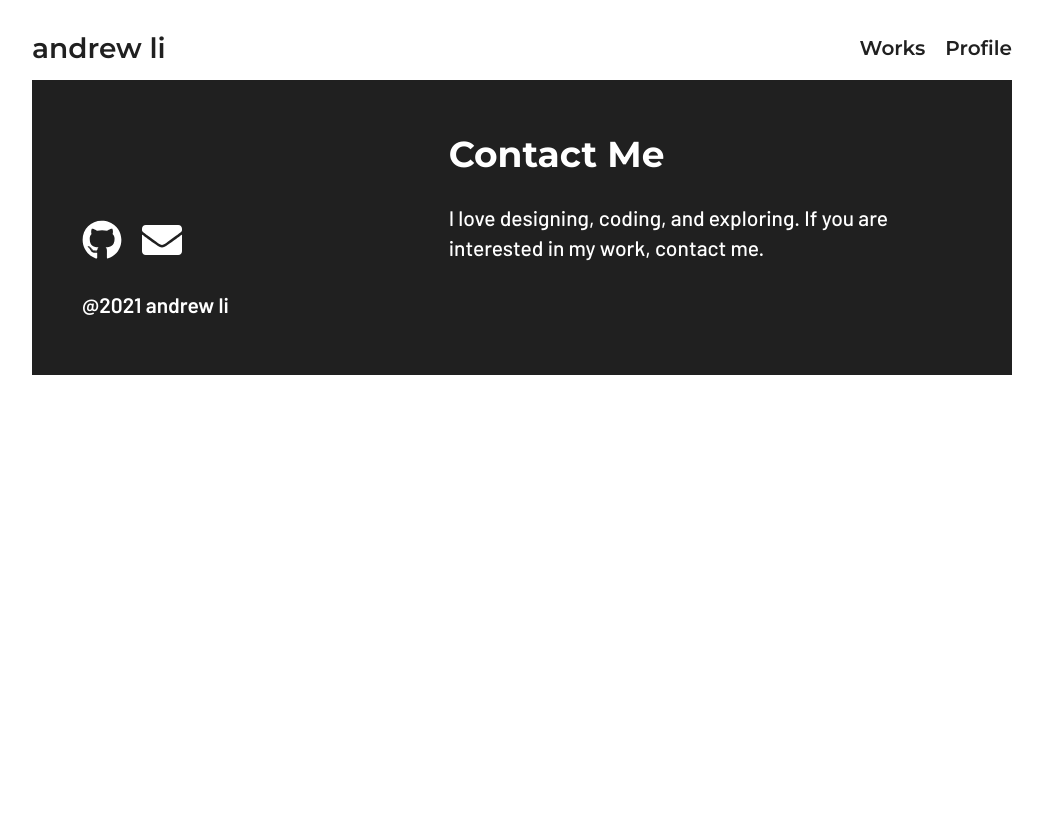
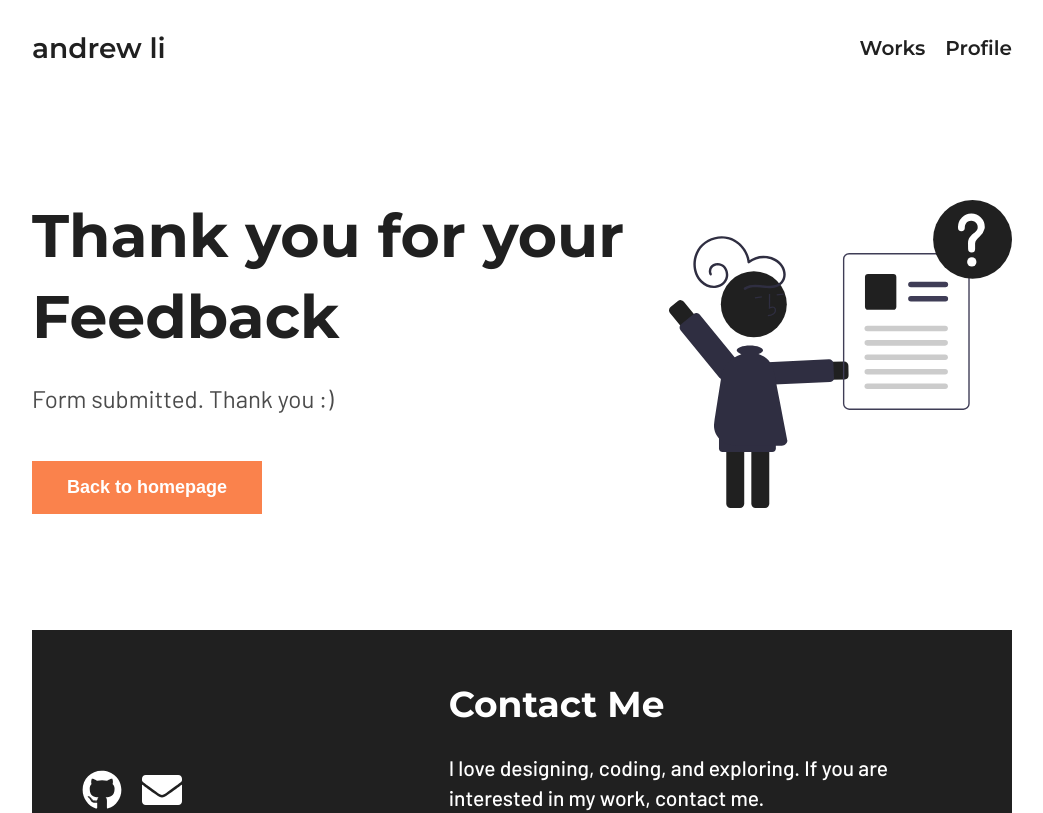
Before and after one commit to IamMrandrew/portfolio, a React (Create React App) app: page /profile/thanks in a window 1280 px wide. Shown: the top 813 px of the page, without its empty margins (118-1161 px from the left). Built offline with nearby package versions, Linux system fonts and the light colour scheme.

Commit message:
feat: thanks page after form submission

```diff
--- a/src/App.css
+++ b/src/App.css
@@ -1606,9 +1606,10 @@ body.scroll-lock {
   -webkit-box-align: center;
       -ms-flex-align: center;
           align-items: center;
+  padding: 10px;
   padding-left: 17px;
   width: 100%;
-  margin-bottom: 10px;
+  margin-bottom: 12px;
   background-color: #ffffff;
 }
 
@@ -1719,5 +1720,68 @@ body.scroll-lock {
     padding: 20px;
     padding-top: 100px;
   }
+  .contact .section-block .contact-form .contact-name-field,
+  .contact .section-block .contact-form .contact-email-field,
+  .contact .section-block .contact-form .contact-message-field {
+    padding: 8px;
+    padding-left: 17px;
+  }
+}
+
+.thanks {
+  display: -webkit-box;
+  display: -ms-flexbox;
+  display: flex;
+  -ms-flex-wrap: wrap;
+      flex-wrap: wrap;
+  -webkit-box-pack: justify;
+      -ms-flex-pack: justify;
+          justify-content: space-between;
+  -webkit-box-align: center;
+      -ms-flex-align: center;
+          align-items: center;
+  height: 550px;
+}
+
+.thanks .text-wrapper {
+  -ms-flex-preferred-size: 65%;
+      flex-basis: 65%;
+}
+
+.thanks .text-wrapper .main-title {
+  color: #202020;
+  margin-bottom: 30px;
+}
+
+.thanks .text-wrapper .sub-title {
+  color: #4b4b4b;
+  font-size: 24px;
+  margin-bottom: 50px;
+}
+
+.thanks .text-wrapper button {
+  padding: 16px 35px;
+}
+
+.thanks .img-wrapper {
+  -ms-flex-preferred-size: 35%;
+      flex-basis: 35%;
+}
+
+.thanks .img-wrapper img {
+  max-width: 100%;
+}
+
+@media screen and (max-width: 767px) {
+  .thanks .text-wrapper {
+    -ms-flex-preferred-size: 100%;
+        flex-basis: 100%;
+    -webkit-box-ordinal-group: 2;
+        -ms-flex-order: 1;
+            order: 1;
+  }
+  .thanks .img-wrapper {
+    display: none;
+  }
 }
 /*# sourceMappingURL=App.css.map */
--- a/src/App.js
+++ b/src/App.js
@@ -14,7 +14,7 @@ const App = () => {
         <Switch>
           <Route path="/" exact component={Home} />
           <Route path="/profile" exact component={Profile} />
-          <Route path="/profile/submitted" exact component={Thanks} />
+          <Route path="/profile/thanks" exact component={Thanks} />
         </Switch>
         <Footer />
       </div>
--- a/src/App.scss
+++ b/src/App.scss
@@ -12,3 +12,4 @@
 @import "css/components/button";
 @import "css/components/skills";
 @import "css/components/contact";
+@import "css/components/thanks";
--- a/src/components/Thanks.js
+++ b/src/components/Thanks.js
@@ -1,9 +1,21 @@
 import React from "react";
+import { Link } from "react-router-dom";
+import thanksSVG from "../img/thanks.svg";
+import Button from "./Button";
 
 const Thanks = () => {
   return (
-    <section className="thanks">
-      <h1>Thanks</h1>
+    <section className="thanks custom-container">
+      <div className="text-wrapper">
+        <h1 className="main-title">Thank you for your Feedback</h1>
+        <p className="sub-title">Form submitted. Thank you :)</p>
+        <Link to="/">
+          <Button text="Back to homepage" />
+        </Link>
+      </div>
+      <div className="img-wrapper">
+        <img src={thanksSVG} alt="thanks-svg" />
+      </div>
     </section>
   );
 };
--- /dev/null
+++ b/src/css/components/_thanks.scss
@@ -0,0 +1,45 @@
+.thanks {
+  display: flex;
+  flex-wrap: wrap;
+  justify-content: space-between;
+  align-items: center;
+  height: 550px;
+
+  .text-wrapper {
+    flex-basis: 65%;
+
+    .main-title {
+      color: $primary;
+      margin-bottom: 30px;
+    }
+
+    .sub-title {
+      color: $secondary;
+      font-size: 24px;
+      margin-bottom: 50px;
+    }
+
+    button {
+      padding: 16px 35px;
+    }
+  }
+
+  .img-wrapper {
+    flex-basis: 35%;
+
+    img {
+      max-width: 100%;
+    }
+  }
+
+  @media screen and (max-width: 767px) {
+    .text-wrapper {
+      flex-basis: 100%;
+      order: 1;
+    }
+
+    .img-wrapper {
+      display: none;
+    }
+  }
+}
```
Also changed, not shown: src/css/components/_contact.scss (+11 -1 lines), src/img/thanks.svg (added).
